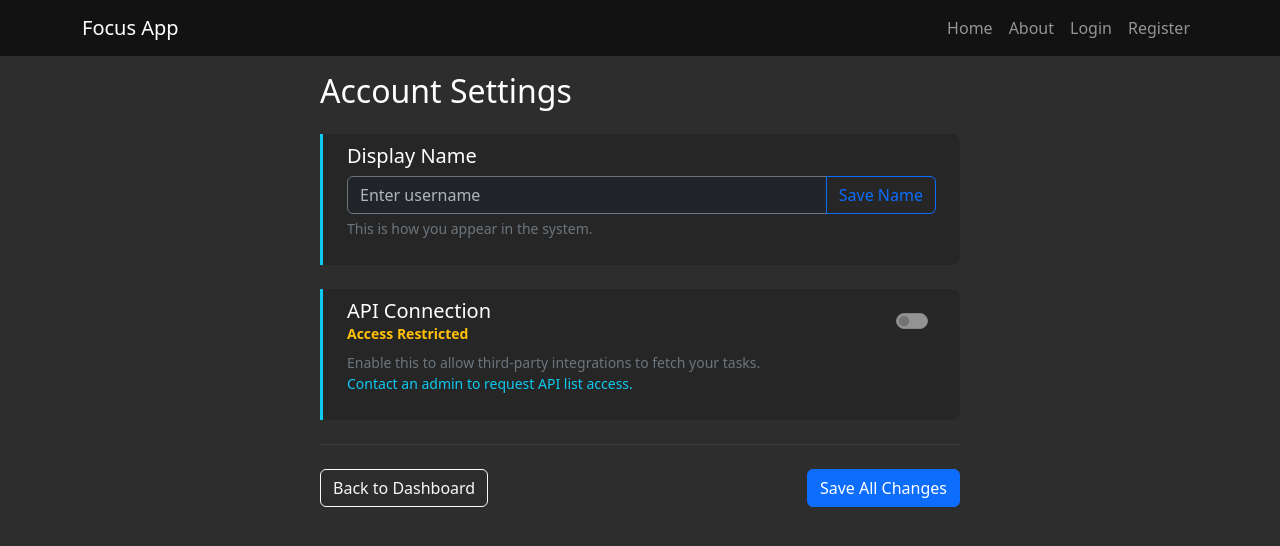
After one commit to bztt282tbz-sys/focus_app, a Flask app: template templates/user_settings.html in a window 1280 px wide. The commit adds this page. Shown: the top 546 px of the page. Run offline with Flask 3, Linux system fonts and the light colour scheme; the template is opened without the code that fills it, so the values that code supplies are empty.

Commit message:
Settings page

```diff
--- a/app.py
+++ b/app.py
@@ -1,7 +1,7 @@
 import os
 import json
 import base64
-from flask import Flask, render_template, redirect, url_for, flash, request, jsonify, session, abort
+from flask import Flask, render_template, redirect, url_for, flash, request, jsonify, session, abort, send_from_directory
 from datetime import datetime, timezone, timedelta
 import calendar
 from flask_limiter import Limiter
@@ -96,6 +96,8 @@ class User(db.Model, UserMixin):
     is_admin = db.Column(db.Boolean, default=False)
     is_active = db.Column(db.Boolean, default=True)
     prf_salt = db.Column(db.LargeBinary, nullable=True)
+    has_api_permission = db.Column(db.Boolean, default=False)
+    api_enabled = db.Column(db.Boolean, default=False)
 
 class SystemSettingBool(db.Model):
     id = db.Column(db.Integer, primary_key=True)
@@ -141,7 +143,7 @@ class TaskProgressEntry(db.Model):
 
 def get_setting(key):
     setting = SystemSettingBool.query.filter_by(key=key).first()
-    return setting.value if setting else True
+    return setting.value if setting else False
 
 @login_manager.user_loader
 def load_user(user_id):
@@ -162,6 +164,10 @@ def onboarding_required(f):
             return redirect(url_for('onboarding'))
         return f(*args, **kwargs)
     return decorated_function
+
+@app.context_processor
+def inject_settings():
+    return dict(get_setting=get_setting)
 
 # --- ROUTES ---
 @app.route('/')
@@ -343,37 +349,50 @@ def log_task_progress(task_id):
 @admin_required
 def view_user_detail(user_id):
     user = User.query.get_or_404(user_id)
-    # We can also fetch their task count or last activity here
+    # Refresh to ensure we see the latest has_api_permission status
+    db.session.refresh(user)
+
     task_stats = {
         "total": UsersTask.query.filter_by(user_id=user.id).count(),
         "active": UsersTask.query.filter_by(user_id=user.id, is_hidden=False).count()
     }
     return render_template('user_detail.html', user=user, stats=task_stats, title=f"Manage {user.username}")
 
+@app.route('/admin/toggle_api_permission/<int:user_id>', methods=['POST'])
+@login_required
+@admin_required
+def toggle_api_permission(user_id):
+    user = User.query.get_or_404(user_id)
+
+    # Toggle the permission
+    user.has_api_permission = not user.has_api_permission
+
+    # If we revoke permission, we should probably disable their API access too
+    if not user.has_api_permission:
+        user.api_enabled = False
+
+    db.session.commit()
+
+    status = "granted" if user.has_api_permission else "revoked"
+    flash(f"API access for {user.username} has been {status}.", "success")
+    return redirect(url_for('view_user_detail', user_id=user.id))
+
 @app.route('/admin/toggle_setting/<string:setting_key>', methods=['POST'])
 @login_required
 @onboarding_required
 @admin_required
 def toggle_setting(setting_key):
-    allowed_settings = [
-        'registration_enabled',
-        'login_enabled',
-        'perma_delete_task_enabled',
-        'apple_calendar',
-        'start_date_inject_default',
-        'api_enabled'
-    ]
-    if setting_key not in allowed_settings:
-        abort(400)
-    setting = SystemSettingBool.query.filter_by(key=setting_key).first()
-    if not setting:
-        setting = SystemSettingBool(key=setting_key, value=False)
-        db.session.add(setting)
-    else:
-        setting.value = not setting.value
+    # 1. Directly query the DB. If the key isn't in the table, stop here.
+    setting = SystemSettingBool.query.filter_by(key=setting_key).first_or_404()
+
+    # 2. Simply flip the value
+    setting.value = not setting.value
     db.session.commit()
+
+    # 3. Use the human-readable label for the flash message
     status = "enabled" if setting.value else "disabled"
-    flash(f"System setting '{setting_key}' has been {status}.", "success")
+    flash(f"System setting '{setting.label}' has been {status}.", "success")
+
     return redirect(url_for('admin_dashboard'))
 
 @app.route('/tasks/<int:task_id>/delete', methods=['POST'])
@@ -678,3 +697,46 @@ def logout():
     logout_user()
     flash("Logged out successfully.", "info")
     return redirect(url_for('login'))
+
+@app.route('/animation.pix')
+def download_pixels():
+    # os.getcwd() gets the current folder where your app is running
+    return send_from_directory(
+        directory=os.getcwd(),
+        path='animations/transitions.pix',
+        as_attachment=True
+    )
+
+@app.route('/settings', methods=['GET', 'POST'])
+@login_required
+@onboarding_required
+def user_settings():
+    # Force the current_user to pull the latest columns from the DB
+    db.session.add(current_user)
+    db.session.refresh(current_user)
+
+    if not (get_setting('user_setting_access') or current_user.is_admin):
+        flash("Settings access is currently restricted.", "warning")
+        return redirect(url_for('dashboard'))
+
+    if request.method == 'POST':
+        # Update Username
+        new_username = request.form.get('username')
+        if new_username and new_username != current_user.username:
+            existing_user = User.query.filter_by(username=new_username).first()
+            if existing_user:
+                flash("Username already taken.", "danger")
+            else:
+                current_user.username = new_username
+                flash("Username updated!", "success")
+
+        # Update API Toggle logic using getattr as a safety net
+        if getattr(current_user, 'has_api_permission', False):
+            api_toggle = request.form.get('api_enabled') == 'on'
+            current_user.api_enabled = api_toggle
+            flash("API settings updated.", "success")
+
+        db.session.commit()
+        return redirect(url_for('user_settings'))
+
+    return render_template('user_settings.html', title="Settings")
--- a/templates/base.html
+++ b/templates/base.html
@@ -38,6 +38,11 @@
                     <li class="nav-item">
                         <a class="nav-link {{ 'active' if request.endpoint == 'calendar_view' }}" href="{{ url_for('calendar_view') }}">Calendar</a>
                     </li>
+                    {% if current_user.is_onboarded and (get_setting('user_settings_access') or current_user.is_admin) %}
+                        <li class="nav-item">
+                            <a class="nav-link {{ 'active' if request.endpoint == 'user_settings' }}" href="{{ url_for('user_settings') }}">Settings</a>
+                        </li>
+                    {% endif %}
                     {% if current_user.is_admin %}
                         <li class="nav-item">
                             <a style="border: 1px; border-color: aqua;" class="nav-link {{ 'active' if request.endpoint == 'admin_dashboard' }}" href="{{ url_for('admin_dashboard') }}">Admin</a>
--- /dev/null
+++ b/templates/user_settings.html
@@ -0,0 +1,51 @@
+{% extends "base.html" %}
+{% block content %}
+<div class="content-body text-start" style="width: 40rem; max-width: 95%;">
+    <h2 class="text-white mb-4">Account Settings</h2>
+
+    <form method="POST" action="{{ url_for('user_settings') }}">
+
+        <div class="feature-item mb-4">
+            <label class="h5 text-white mb-2">Display Name</label>
+            <div class="input-group">
+                <input type="text" name="username" class="form-control bg-dark text-white border-secondary"
+                       value="{{ current_user.username }}" placeholder="Enter username">
+                <button class="btn btn-outline-primary" type="submit">Save Name</button>
+            </div>
+            <p class="small text-secondary mt-1">This is how you appear in the system.</p>
+        </div>
+
+        <div class="feature-item mb-4">
+            <div class="d-flex justify-content-between align-items-center">
+                <div>
+                    <h5 class="text-white mb-0">API Connection</h5>
+                    {% if current_user.has_api_permission %}
+                        <p class="small text-success fw-bold mb-0">Access Granted</p>
+                    {% else %}
+                        <p class="small text-warning fw-bold mb-0">Access Restricted</p>
+                    {% endif %}
+                </div>
+
+                <div class="form-check form-switch">
+                    <input class="form-check-input" type="checkbox" name="api_enabled" id="apiSwitch"
+                           {{ 'checked' if current_user.api_enabled else '' }}
+                           {{ 'disabled' if not current_user.has_api_permission }}>
+                </div>
+            </div>
+            <p class="small text-secondary mt-2">
+                Enable this to allow third-party integrations to fetch your tasks.
+                {% if not current_user.has_api_permission %}
+                <br><span class="text-info">Contact an admin to request API list access.</span>
+                {% endif %}
+            </p>
+        </div>
+
+        <hr class="border-secondary my-4">
+
+        <div class="d-flex justify-content-between">
+            <a href="{{ url_for('dashboard') }}" class="btn btn-outline-light">Back to Dashboard</a>
+            <button type="submit" class="btn btn-primary">Save All Changes</button>
+        </div>
+    </form>
+</div>
+{% endblock %}
```
Also changed, not shown: init_db.py (+20 -0 lines), templates/dashboard.html (+12 -36 lines), templates/user_detail.html (+27 -4 lines), 1 other file.
